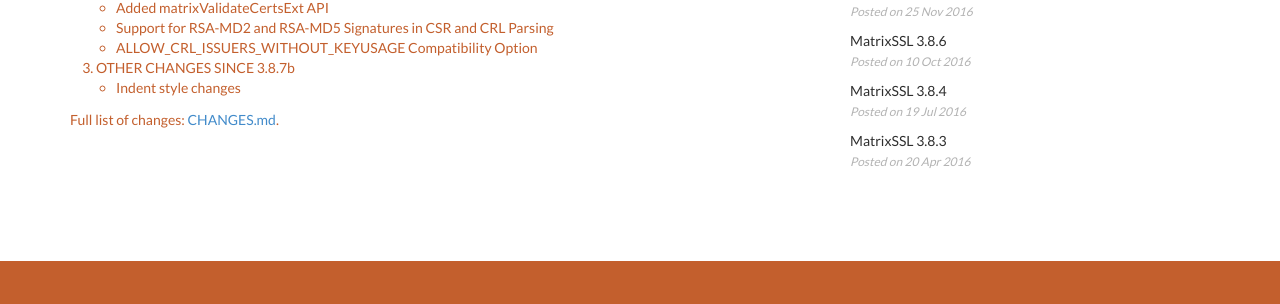
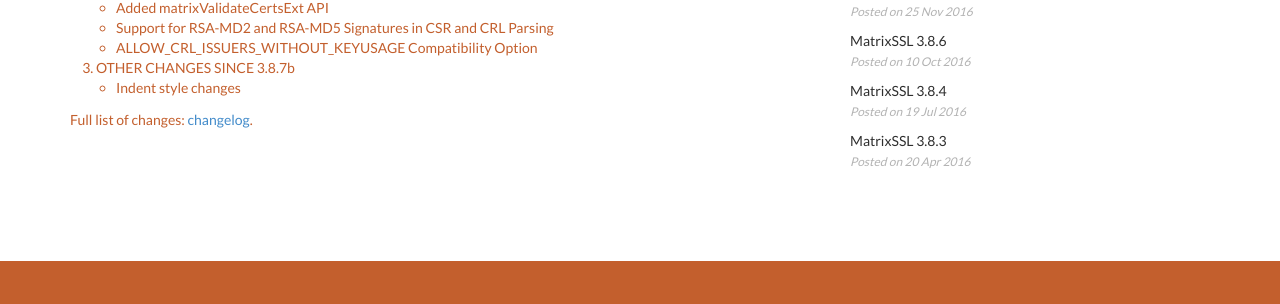
Before and after one commit to Layty/ssl, a Jekyll site: the page built from _posts/blog/2017-03-10-matrixssl_3_9_0.md, in a window 1280 px wide and 1187 px high. Shown: the part 669-973 px from the top of the window. Built offline with Jekyll 4.4.1, drawn with Linux system fonts in a browser that asks for light colours; nearby versions of some CDN libraries.

Commit message:
Update 3.9.0 blog post link to point to correct changelog file

```diff
--- a/_posts/blog/2017-03-10-matrixssl_3_9_0.md
+++ b/_posts/blog/2017-03-10-matrixssl_3_9_0.md
@@ -30,4 +30,4 @@
 3. OTHER CHANGES SINCE 3.8.7b
  - Indent style changes
 
-Full list of changes: [CHANGES.md](https://github.com/matrixssl/matrixssl/blob/master/CHANGES.md).
+Full list of changes: [changelog](https://github.com/matrixssl/matrixssl/blob/master/doc/CHANGES_up_to_v3.9.0.md).
```
